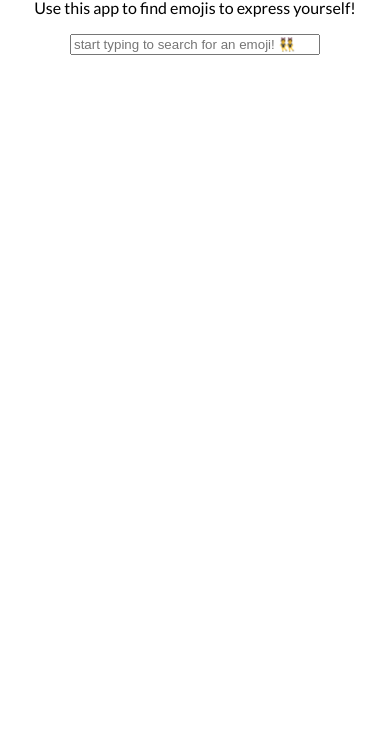
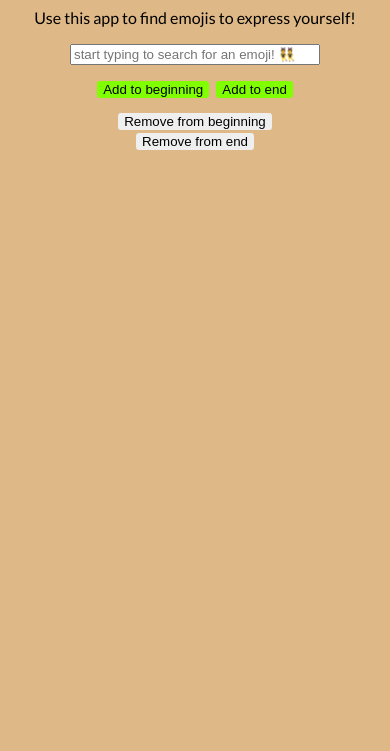
Before and after one commit to BexLedwith/mod-3-myEmojis, a plain HTML site: page index.html in a window 390 px wide. Shown: the part 93-844 px from the top of the page. Drawn offline with Linux system fonts and the light colour scheme.

Commit message:
add buttons and some responsiveness

```diff
--- a/index.html
+++ b/index.html
@@ -25,6 +25,16 @@
         id="input"
         placeholder="start typing to search for an emoji! 👯"
       />
+      <div class="container add-btns">
+        <button class="add-btn" id="shift-btn">Add to beginning</button>
+        <button class="add-btn" id="push-btn">Add to end</button>
+      </div>
+      <div class="container remove-btns">
+        <button class="remove-btn" id="unshift-btn">
+          Remove from beginning
+        </button>
+        <button class="remove-btn" id="pop-btn">Remove from end</button>
+      </div>
     </main>
     <footer></footer>
     <script src="index.js"></script>
--- a/styles.css
+++ b/styles.css
@@ -4,15 +4,41 @@
   box-sizing: border-box;
 }
 
+html {
+  max-width: 1000px;
+  margin: 0 auto;
+}
+
 body {
   text-align: center;
   font-family: "Lato", "Roboto", sans-serif;
+  background: burlywood;
+  padding: 2px;
 }
 
 h1 {
   font-family: "Titillium Web", sans-serif;
 }
 
+.container {
+  margin: 0.8rem;
+}
+
+.add-btn,
+.remove-btn {
+  border-radius: 3px;
+  border: none;
+  margin: 0 2px;
+}
+
+.add-btn {
+  background: chartreuse;
+}
+
+.remove-btn {
+  margin: 0 15%;
+}
+
 #input {
   min-width: 18.75em;
 }
```
